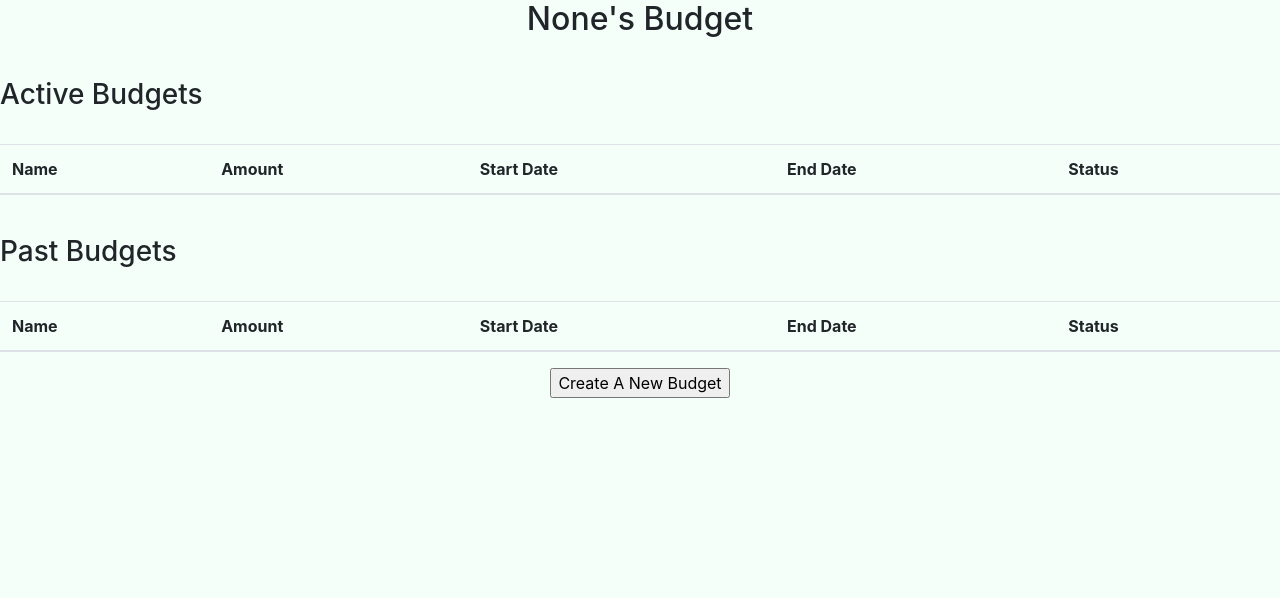
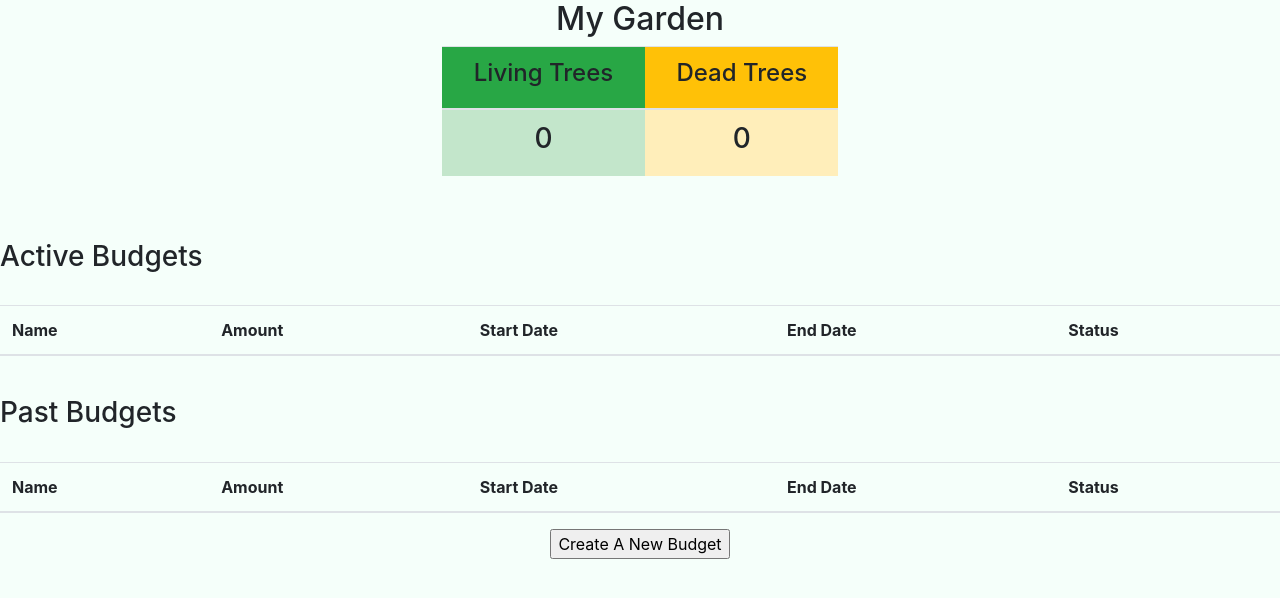
Before and after one commit to LadanShaie/quickstart, a Flask app: page /budgets in a window 1280 px wide. Shown: the part 56-654 px from the top of the page. Run offline with Flask 2, Linux system fonts and the light colour scheme; the visitor is signed in with stand-in values (Sample User, id 1); data comes from the database, SQL or seed files in the repository; data that the repository does not hold is empty; some libraries are stand-ins or nearby versions.

Commit message:
Add garden table in budgets page

```diff
--- a/crud.py
+++ b/crud.py
@@ -161,7 +161,7 @@ def get_budget_by_budget_id(budget_id):
 
 # Get budget status function
 def get_budget_status_by_budget_id(budget_id):
-
+    """Return budget status by budget_id."""
     budget = Budget.query.filter(Budget.budget_id == budget_id).first()
     transactions= Transaction.query.all()
 
@@ -173,24 +173,46 @@ def get_budget_status_by_budget_id(budget_id):
         if (transaction.merchant_name == budget.merchant_name) and (transaction.date >= budget.start_date) and (transaction.date <= budget.end_date):
             sum_transactions += transaction.amount
             sum_transactions = abs(sum_transactions)
-    print (sum_transactions) #Issue: not getting sum of all transactions that fit criteria only getting one
+    print (sum_transactions) #For testing
 
     if sum_transactions > budget.spend_limit:
-        budget.status = f"Uh oh! Your tree died! You spent ${sum_transactions} instead of ${budget.spend_limit} at {budget.merchant_name}."
+        budget.status = "Tree is Dead"
         db.session.commit() #db session commit here after making budget.status = return statement
         return  f"Uh oh! Your tree died! You spent ${sum_transactions} instead of ${budget.spend_limit} at {budget.merchant_name}."
+
     elif (sum_transactions < budget.spend_limit) or (sum_transactions == budget.spend_limit):
-        budget.status = f"Your tree is still alive! You've spent ${sum_transactions} of the allocated ${budget.spend_limit} budget for {budget.merchant_name}."
+        budget.status = "Tree is Alive"
         db.session.commit() #db session commit here after making budget.status = return statement
         return f"Your tree is alive! You've spent ${sum_transactions} of the allocated ${budget.spend_limit} budget for {budget.merchant_name}."
 
 
 
+def get_garden_alive_count():
+    """Return garden alive trees count."""
 
-# def get_amount_by_merchant():
-#     Transaction.query.with_entities(func.sum(Transaction.amount)).filter(Transaction.amount > 0).order_by(Transaction.name).all()
-#     print (Transaction.name)
-# SQL version: SELECT name, SUM(amount) FROM transactions GROUP BY name;
+    budgets = Budget.query.all()
+
+    count_alive = 0
+    for budget in budgets:
+
+        if (datetime.now() > budget.end_date) and (budget.status == "Tree is Alive"):
+            count_alive += 1
+
+    return count_alive
+
+def get_garden_dead_count():
+    """Return garden dead trees count."""
+
+    budgets = Budget.query.all()
+    count_dead = 0
+
+    for budget in budgets:
+
+        if (datetime.now() > budget.end_date) and (budget.status == "Tree is Dead"):
+            count_dead += 1
+
+    return count_dead
+
 
 
 if __name__ == '__main__':
--- a/server.py
+++ b/server.py
@@ -174,9 +174,11 @@ def get_budgets():
 
     if session.get('user_id'):
         user = crud.get_user_by_user_id(session['user_id'])
-        date_now = datetime.now() #.strftime('%Y%m%d')
-        #flash('You made it!') #Test flash since not working, printing directly on screen, I want pop up
-        return render_template('budgets.html', user_name=user.user_name, budgets= user.budgets, date_now=date_now)
+        date_now = datetime.now()
+        count_alive = crud.get_garden_alive_count()
+        count_dead = crud.get_garden_dead_count()
+
+        return render_template('budgets.html', user_name=user.user_name, budgets= user.budgets, date_now=date_now, count_alive=count_alive, count_dead=count_dead)
     else:
         flash('Please login to proceed to this page.')
         return redirect('/login')
--- a/templates/budgets.html
+++ b/templates/budgets.html
@@ -3,16 +3,33 @@
 
 {% block body %}
 
-<div class="row justify-content-center">
-    <label class="Table_title"><h2>{{user_name}}'s Budget</h2></label>
-</div>
-        <!-- <div>
-            <h3>Garden</h3>
-            for budgets in budgets
-            if date_now > budget.end_date and budget.status
-                count += 1
+        <div class= "text-center">
+            <h2>My Garden</h2>
 
+            <div class="col-lg-4 offset-lg-4">
+                <table class="table table">
+                    <thead>
+                    <tr>
+                        <th scope="col"class="bg-success"><h4> Living Trees </h4></th>
+                        <th scope="col"class="bg-warning"><h4> Dead Trees </h4></th>
+                    </tr>
+                    </thead>
+                    <tbody id="garden">
+                            <tr>
+                            <td class="table-success"> <h3>{{ count_alive }}</h3> </td>
+                            <td class="table-warning"> <h3>{{ count_dead }}</h3> </td>
+                            </tr>
+                    </tbody>
+                </table>
+            </div>
+        </div>
+        <br>
+        <!-- Might not need after all  -->
+        <!-- <div class="row justify-content-center">
+            <label class="Table_title"><h2>{{user_name}}'s Budget</h2></label>
         </div> -->
+
+
         <br>
         <div>
             <h3>Active Budgets</h3>
@@ -25,7 +42,7 @@
                 <th scope="col">Amount</th>
                 <th scope="col">Start Date</th>
                 <th scope="col">End Date</th>
-                <th scope="col" id="Status">Status</th>
+                <th scope="col">Status</th>
             </tr>
             </thead>
             <tbody id="get-budgets-data">
@@ -36,7 +53,8 @@
                     <td> {{budget.spend_limit}} </td>
                     <td>  {{budget.start_date}} </td>
                     <td>  {{budget.end_date}} </td>
-                    <td headers="Status"> <a href="/budgets/{{ budget.budget_id }}"> View Status  </a> </td>
+                    <td> <a href="/budgets/{{ budget.budget_id }}"> View Status  </a> </td>
+                    <!-- headers="Status"after td -->
                     </tr>
 
                 {% endif %}
```
Also changed, not shown: static/script.js (added).
